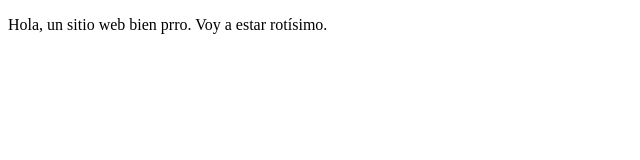
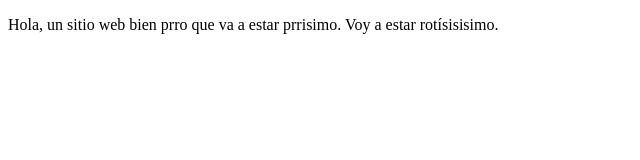
Before and after one commit to MrMota07/proyectoDemoCursoPrework, a plain HTML site: page index.html in a window 1280 px wide. Shown: the whole page, without its empty margins (0-640 px from the left). Drawn offline with Linux system fonts and the light colour scheme.

Commit message:
Cambios en el mensaje

```diff
--- a/index.html
+++ b/index.html
@@ -8,8 +8,8 @@
 </head>
 <body>
     <p>
-        Hola, un sitio web bien prro.
-        Voy a estar rotísimo.
+        Hola, un sitio web bien prro que va a estar prrisimo.
+        Voy a estar rotísisisimo.
     </p>
 </body>
 </html>
```
